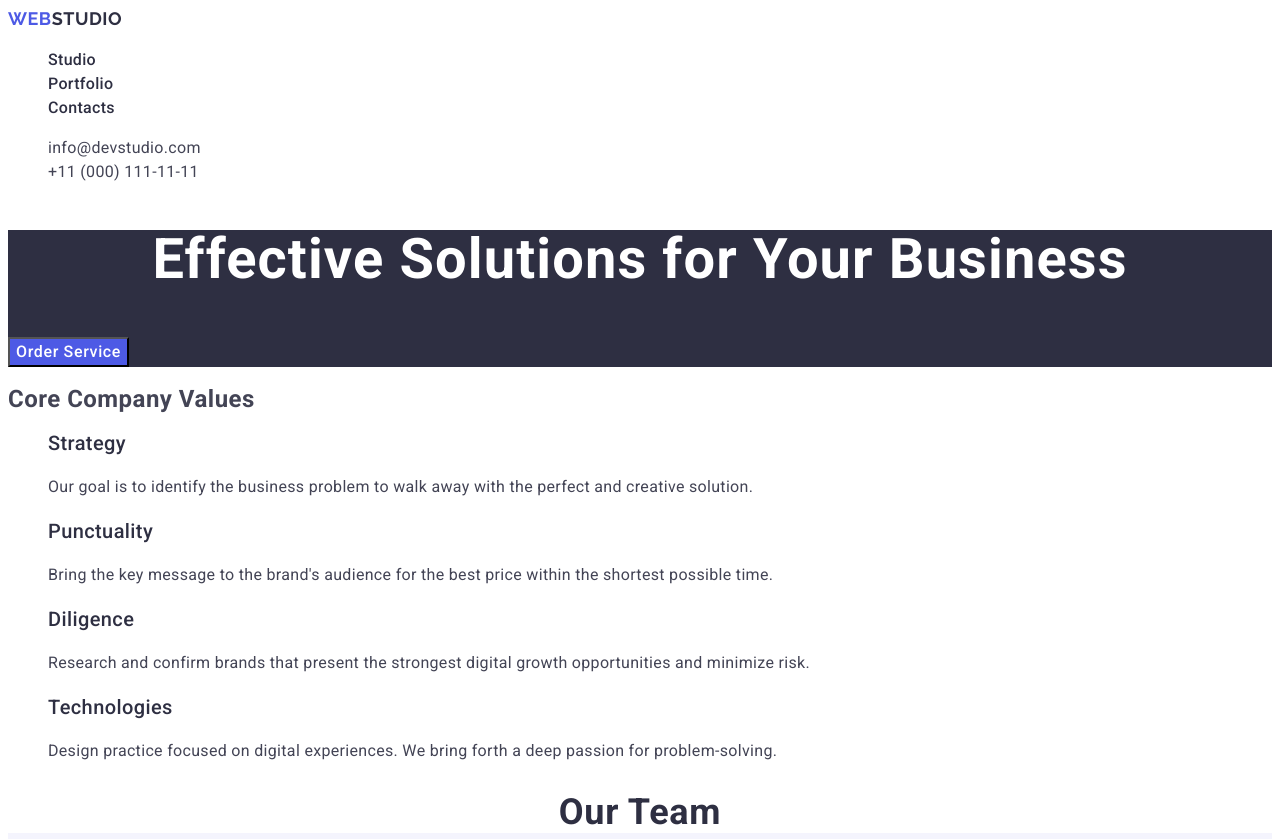
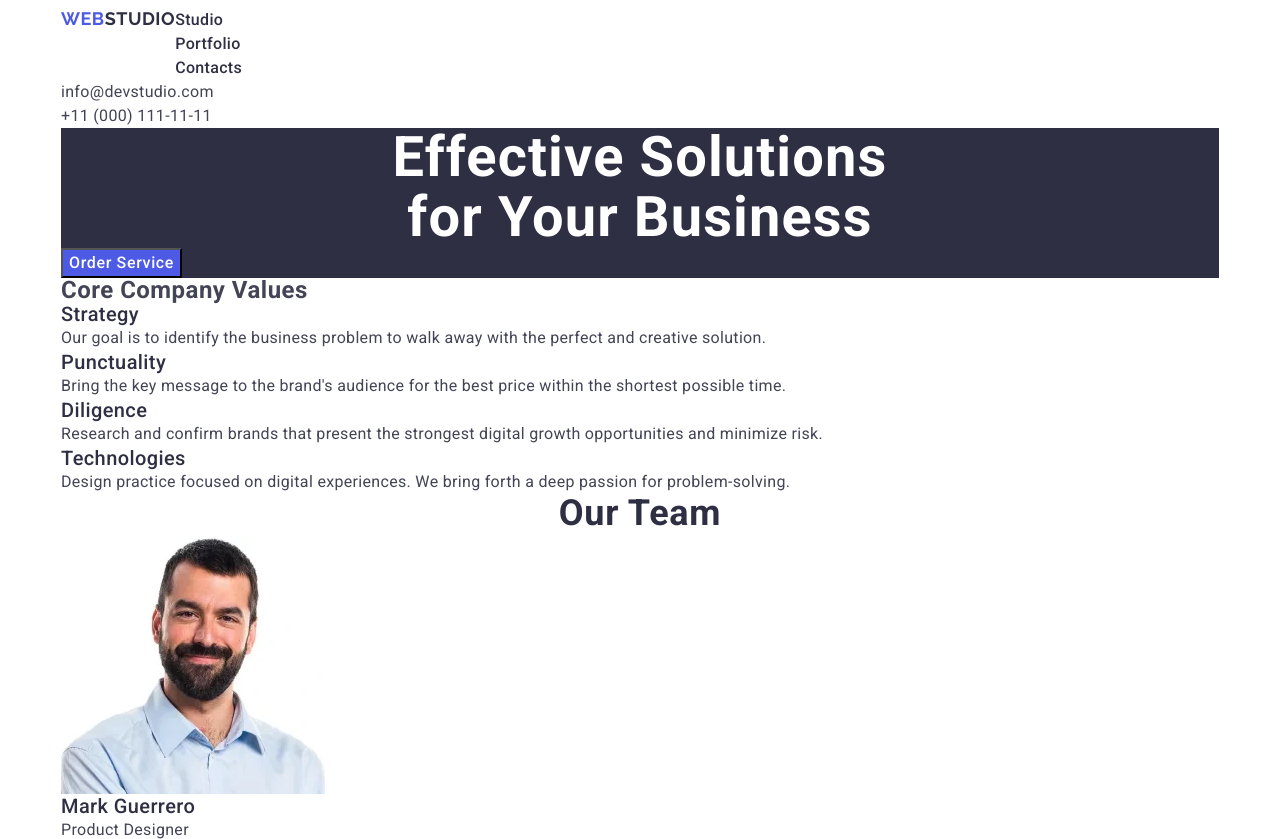
Before and after one commit to YanaBoichenko/goit-markup-hw-03, a plain HTML site: page index.html in a window 1280 px wide. Shown: the top 839 px of the page. Drawn offline with Linux system fonts and the light colour scheme.

Commit message:
homework3

```diff
--- a/css/styles.css
+++ b/css/styles.css
@@ -7,6 +7,7 @@ body {
     background-color: #FFFFFF;
     color: #434455;
 }
+
 
 .nav .link {text-decoration: none;
 color: #2E2F42;
@@ -112,3 +113,33 @@ letter-spacing: 0.02em;}
 .footer a {text-decoration: none;}
 
 .footer-logo {color: #F4F4FD;}
+
+h1,
+h2,
+h3,
+h4,
+h5,
+h6,
+p {
+    margin: 0;
+}
+
+ul {
+    margin: 0;
+    padding-left: 0;
+}
+
+img {
+    display: block;
+    max-width: 100%;
+}
+
+.container {width: 1158px;
+padding: 0 15px;
+margin: 0 auto;
+}
+
+.container-header .nav {display: flex;
+}
+
+.container-header .address {display: flex;}
--- a/index.html
+++ b/index.html
@@ -10,10 +10,17 @@
       href="https://fonts.googleapis.com/css2?family=Raleway:wght@700&family=Roboto:wght@400;500;700&display=swap"
       rel="stylesheet"
     />
+    <link
+      rel="https://cdnjs.cloudflare.com/ajax/libs/modern-normalize/2.0.0/modern-normalize.min.css"
+    />
+
     <link rel="stylesheet" href="./css/styles.css" />
   </head>
   <body>
-    <header>
+    <div class="container">
+
+      <div class="container-header">
+        <header>
       <nav class="nav">
         <a href="./index.html" class="logo"
           >Web<span class="header-logo">Studio</span></a
@@ -37,10 +44,14 @@
           </li>
         </ul>
       </address>
+
     </header>
+      </div>
+
     <main>
       <section class="section">
-        <h1 class="title">Effective Solutions for Your Business</h1>
+        <h1 class="title">Effective Solutions </br>
+          for Your Business</h1>
         <button type="button" class="button">Order Service</button>
       </section>
       <section>
@@ -186,7 +197,7 @@
         </ul>
       </section>
     </main>
-    <footer class="footer">
+    <div class="container"><footer class="footer">
       <a href="./index.html" class="logo"
         >Web<span class="footer-logo">Studio</span></a
       >
@@ -194,6 +205,7 @@
         Increase the flow of customers and sales for your business with digital
         marketing & growth solutions.
       </p>
-    </footer>
+    </footer></div>
+  </div>
   </body>
 </html>
```
